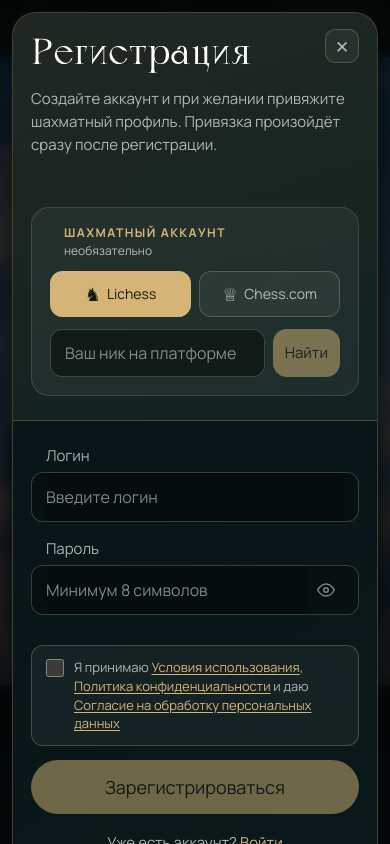
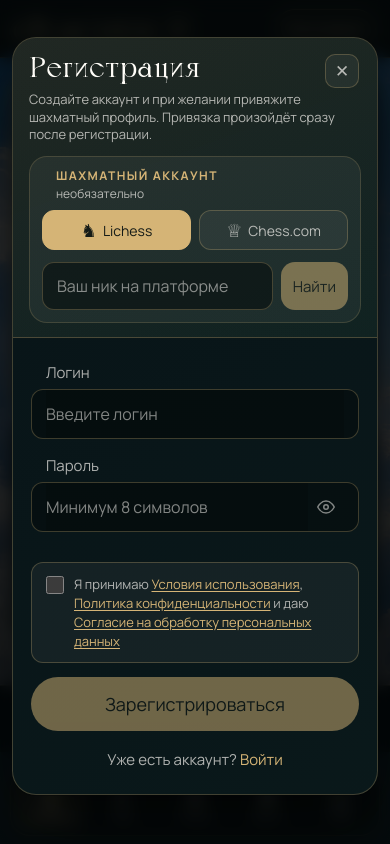
Before and after one commit to ichirou-hue/SFEDUCASTLING, a React (Vite) app in the folder frontend/: page / in a window 390 px wide. Both pictures are taken after a click on the button "Регистрация". Built offline with nearby package versions, Linux system fonts and the light colour scheme.

Commit message:
fix: сократить блок регистрации на телефоне

```diff
--- a/frontend/src/mobile.css
+++ b/frontend/src/mobile.css
@@ -1420,6 +1420,14 @@
     padding: 24px 18px;
   }
 
+  .auth-side--brand { padding: 18px 16px 14px; }
+  .auth-side--brand .auth-title { font-size: 28px; margin-bottom: 6px; }
+  .auth-side--brand .auth-subtitle { font-size: 13px; line-height: 1.35; margin-bottom: 0; }
+  .auth-side--brand .auth-section { margin-top: 12px; padding: 12px; }
+  .auth-side--brand .auth-section-head { margin-bottom: 8px; }
+  .auth-side--brand .auth-provider { padding: 7px 6px; }
+  .auth-side--brand .auth-import-row { margin-top: 8px; }
+
   .auth-section,
   .auth-fields,
   .auth-side--brand,
```
